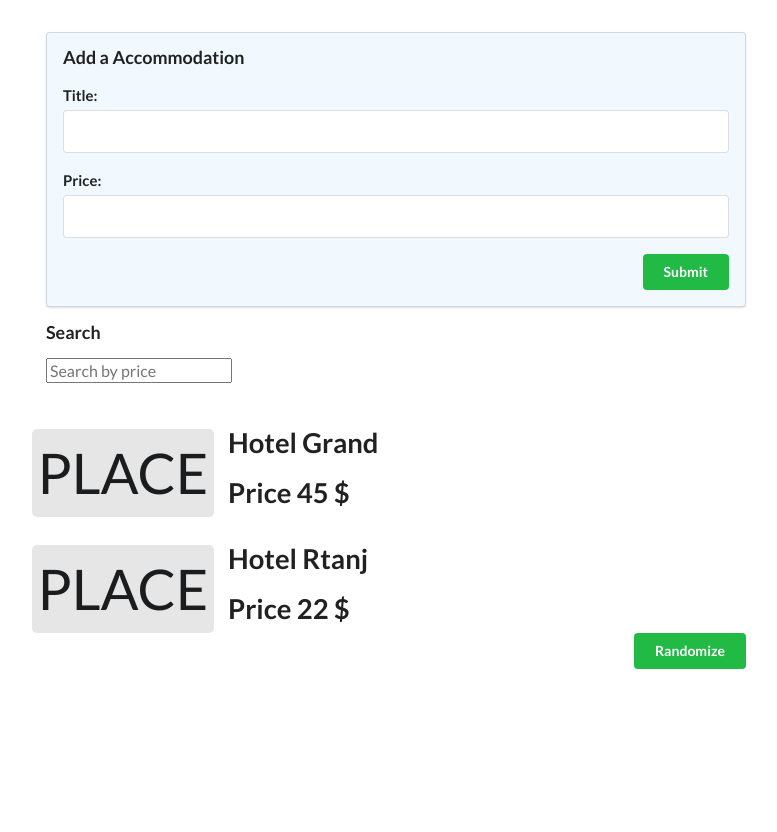
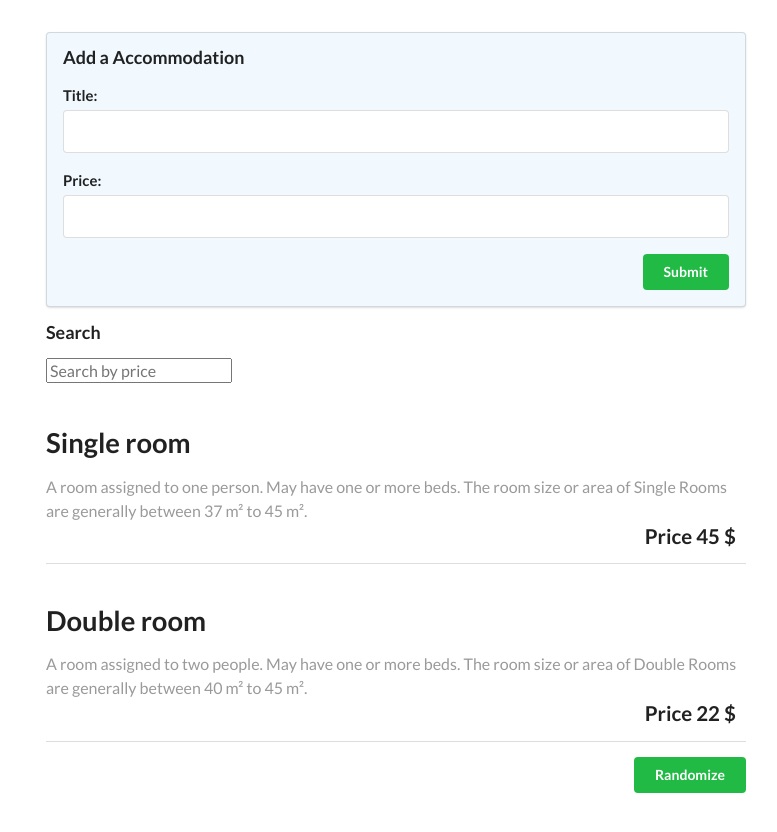
Before and after one commit to NikolaLukic1/AngularMetHotels, an Angular app: page / in a window 1280 px wide. Shown: the whole page, without its empty margins (244-1021 px from the left). Built offline with nearby package versions, Linux system fonts and the light colour scheme.

Commit message:
IT255-DZ05

```diff
--- a/src/app/accomodation/accomodation.component.html
+++ b/src/app/accomodation/accomodation.component.html
@@ -1,15 +1,12 @@
-<div class="four wide column center aligned votes">
-    <div class="ui statistic">
-        <div class="value">
-            Place
-        </div>
-    </div>
- </div>
- <div class="twelve wide column">
+ <div class="twenty wide column">
+
     <p class="ui large header" >
-    {{ accomodation.title }}
+    {{ accomodation.title }} room
     </p>
-    <p class="ui large header" >
+    <div class="meta">{{ accomodation.description}}</div>
+    <p class="ui medium header positive right floated" >
     Price {{ accomodation.price }} $
     </p>
+    <div class="ui divider " style="clear: right"></div>
 </div>
+<!-- -->
--- a/src/app/accomodation/accomodation.model.ts
+++ b/src/app/accomodation/accomodation.model.ts
@@ -1,8 +1,10 @@
 export class Accomodation {
     title: string;
     price: number;
-        constructor(title: string, price: number) {
+    description: string;
+        constructor(title: string, price: number, description : string) {
             this.title = title;
             this.price = price;
+            this.description = description;
         }
 }
--- a/src/app/app.component.ts
+++ b/src/app/app.component.ts
@@ -10,16 +10,17 @@ export class AppComponent {
   accomodations: Accomodation[];
   constructor() {
   this.accomodations = [
-  new Accomodation('Hotel Grand', 45),
-  new Accomodation('Hotel Rtanj',  22),
+  new Accomodation('Single', 45, 'A room assigned to one person. May have one or more beds. The room size or area of Single Rooms are generally between 37 m² to 45 m².'),
+  new Accomodation('Double',  22, 'A room assigned to two people. May have one or more beds. The room size or area of Double Rooms are generally between 40 m² to 45 m².' ),
 ];
   }
 
-  addAccomodation(title: HTMLInputElement, price: HTMLInputElement): boolean {
+  addAccomodation(title: HTMLInputElement, price: HTMLInputElement, description: HTMLInputElement): boolean {
     console.log(`Adding accomodation title: ${title.value} and price: ${price.value}`);
-    this.accomodations.push(new Accomodation(title.value, parseInt(price.value)));
+    this.accomodations.push(new Accomodation(title.value, parseInt(price.value), description.value));
     title.value = '';
     price.value = '';
+    description.value = '';
     return false;
     }
   // funkcija za randomizaciju elemenata u nizu
```
Also changed, not shown: src/app/app.component.html (line endings or trailing spaces).
